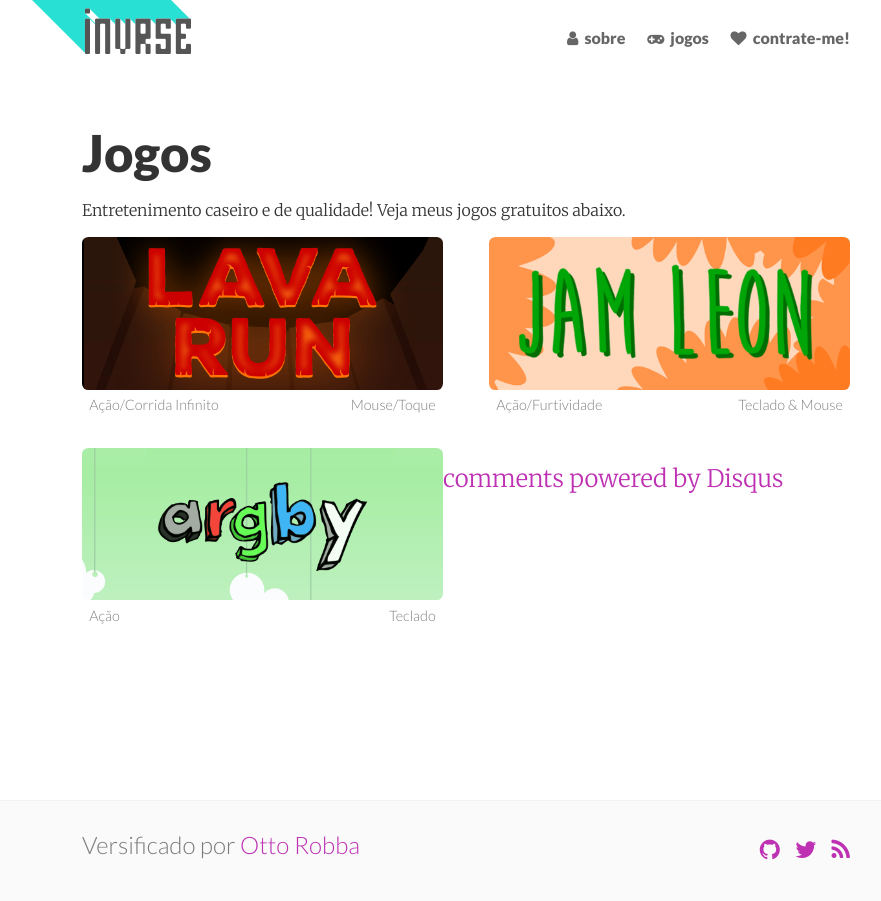
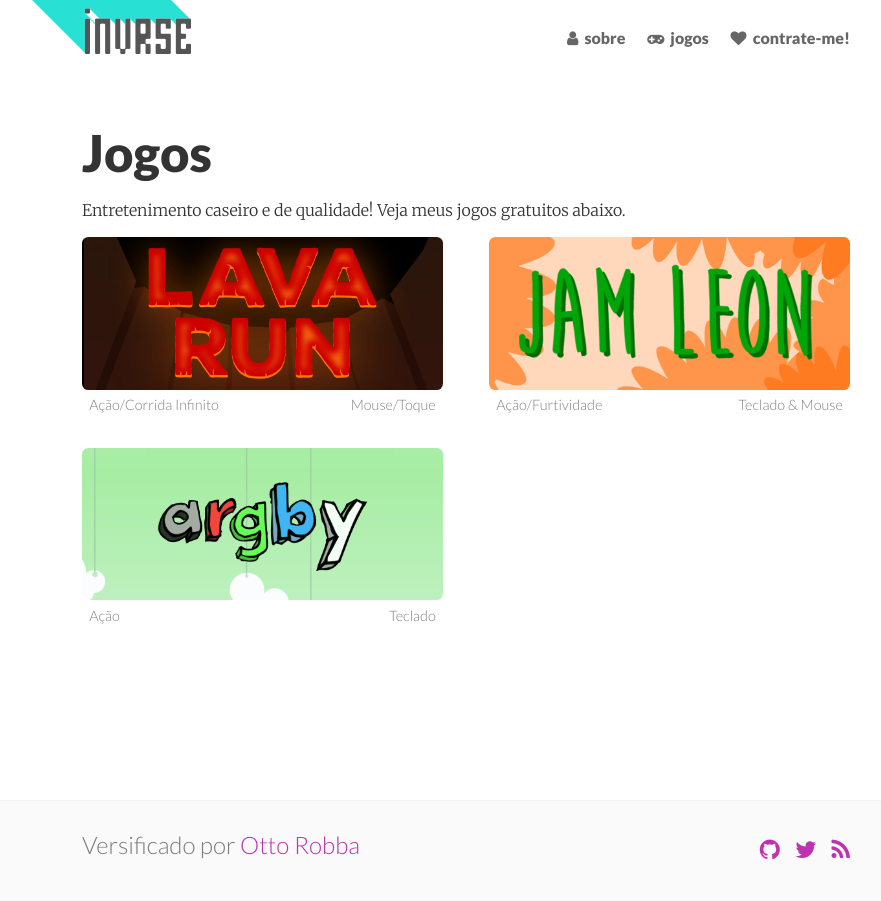
Before and after one commit to ThaisRobba/invrse-pt, a Jekyll site: the page built from games.md, in a window 1280 px wide. Shown: the whole page, without its empty margins (174-1055 px from the left). Built offline with Jekyll 4.4.1, drawn with Linux system fonts in a browser that asks for light colours; nearby versions of some CDN libraries; comment, search, counter and statistics services are not loaded; some of the changed lines change nothing that is shown.

Commit message:
comments

```diff
--- a/_layouts/game_page.html
+++ b/_layouts/game_page.html
@@ -13,18 +13,5 @@
 
 
 {% if page.comments %}
-    <div id="disqus_thread"></div>
-    <script type="text/javascript">
-        /* * * CONFIGURATION VARIABLES: EDIT BEFORE PASTING INTO YOUR WEBPAGE * * */
-        var disqus_shortname = 'invrse'; // required: replace example with your forum shortname
-
-        /* * * DON'T EDIT BELOW THIS LINE * * */
-        (function() {
-            var dsq = document.createElement('script'); dsq.type = 'text/javascript'; dsq.async = true;
-            dsq.src = '//' + disqus_shortname + '.disqus.com/embed.js';
-            (document.getElementsByTagName('head')[0] || document.getElementsByTagName('body')[0]).appendChild(dsq);
-        })();
-    </script>
-    <noscript>Please enable JavaScript to view the <a href="http://disqus.com/?ref_noscript">comments powered by Disqus.</a></noscript>
-    <a href="http://disqus.com" class="dsq-brlink">comments powered by <span class="logo-disqus">Disqus</span></a>
+{% include comments.html %}
 {% endif %}
```
